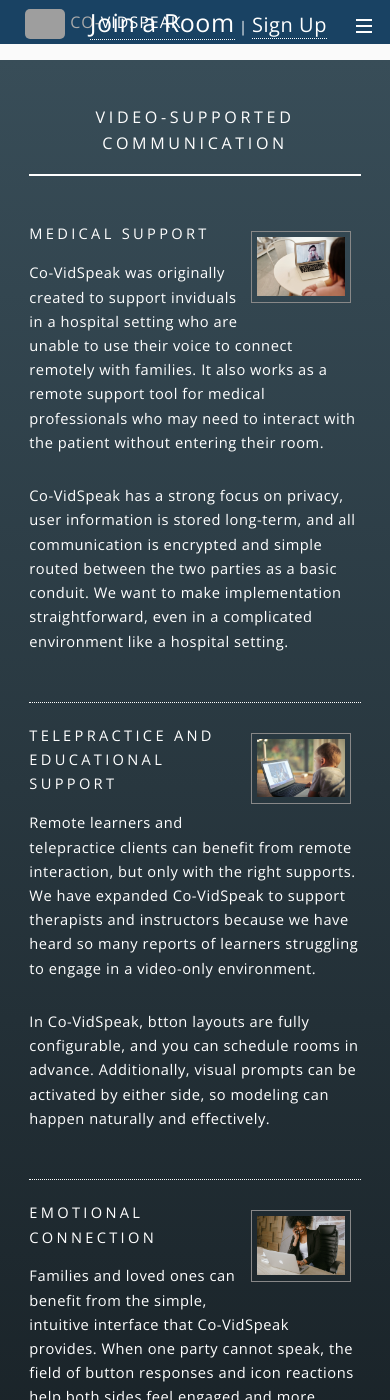
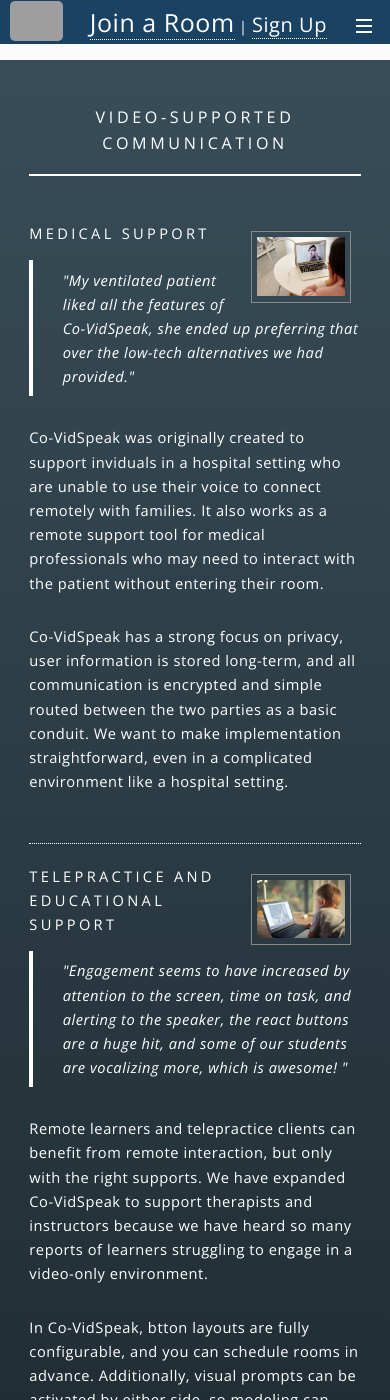
Before and after one commit to open-aac/covidspeak.org, a Jekyll site: the page built from index.html, in a window 390 px wide and 1400 px high, scrolled down 1610 px. Built offline with Jekyll 4.4.1, drawn with Linux system fonts in a browser that asks for light colours; some of the changed text lies outside the part shown; grey boxes are pictures that could not be loaded.

Commit message:
include quotes

```diff
--- a/_includes/header.html
+++ b/_includes/header.html
@@ -1,8 +1,10 @@
 <!-- Header -->
 <header id="header"{% if page.layout == 'landing' %} class="alt"{% endif %}>
   <h1><a href="{{ site.baseurl }}/index.html">
-    <img src="/images/logo.svg" style='border-radius: 5px; height: 30px; vertical-align: middle;'>
-    <span style='color: #aaa;'>Co-</span>VidSpeak</a>
+    <img src="/images/logo.svg" style='border-radius: 5px; margin-top: -5px; height: 40px; vertical-align: middle;'>
+    <span id='text_h1' style='vertical-align: middle;'>
+      <span style='color: #aaa;'>Co-</span>VidSpeak</a>
+    </span>
   </h1>
   <nav id="nav">
     <a style='font-size: 25px;' href="https://app.covidspeak.org">Join a Room</a> |
--- a/css/main.scss
+++ b/css/main.scss
@@ -1990,6 +1990,16 @@
 			padding: 0;
 		}
 	}
+	@media (max-width: 500px) {
+		header h1 {
+			img {
+				margin-left: -15px;
+			}
+			#text_h1 {
+				display: none;
+			}
+		}
+	}
 
 	.actions.vertical {
 		max-width: 400px;
--- a/index.html
+++ b/index.html
@@ -72,6 +72,9 @@
 									<img src="images/medical.jpeg" style='width: 100%; padding: 5px 5px 0 5px;'/>
 								</div>
 								<h3>Medical Support</h3>
+								<blockquote>"My ventilated patient liked all the features of Co-VidSpeak,
+									she ended up preferring that over the low-tech alternatives
+									we had provided."</blockquote>
 								<p>
 									Co-VidSpeak was originally created to support inviduals in
 									a hospital setting who are unable to use their voice to
@@ -94,6 +97,7 @@
 									<img src="images/edu.jpeg" style='width: 100%; padding: 5px 5px 0 5px;'/>
 								</div>
 								<h3>Telepractice and Educational Support</h3>
+								<blockquote>"Engagement seems to have increased by attention to the screen, time on task, and alerting to the speaker, the react buttons are a huge hit, and some of our students are vocalizing more, which is awesome!	"</blockquote>
 								<p>
 									Remote learners and telepractice clients can
 									benefit from remote interaction, but only with the right supports.
@@ -115,6 +119,9 @@
 									<img src="images/social.jpeg" style='width: 100%; padding: 5px 5px 0 5px;'/>
 								</div>
 								<h3>Emotional Connection</h3>
+								<blockquote>
+									"My daughter doesn't speak in larger group forums. Virtual learning has been difficult.  I see this as a great alternative for her and others in her situation."
+								</blockquote>
 								<p>
 									Families and loved ones can benefit from
 									the simple, intuitive interface that Co-VidSpeak provides.
@@ -134,6 +141,9 @@
 									<img src="/images/demo.png" style='width: 100%; padding: 5px 5px 0 5px;'/>
 								</div>
 								<h3>Flexible Features</h3>
+								<blockquote>
+									"I can see how being able to switch between different modalities will help people engage more in a virtual environment."
+								</blockquote>
 								<p>
 									Co-VidSpeak makes remote interaction simple
 									with a clean, minimal video interface. However, to support
```
Also changed, not shown: 8 other files.
